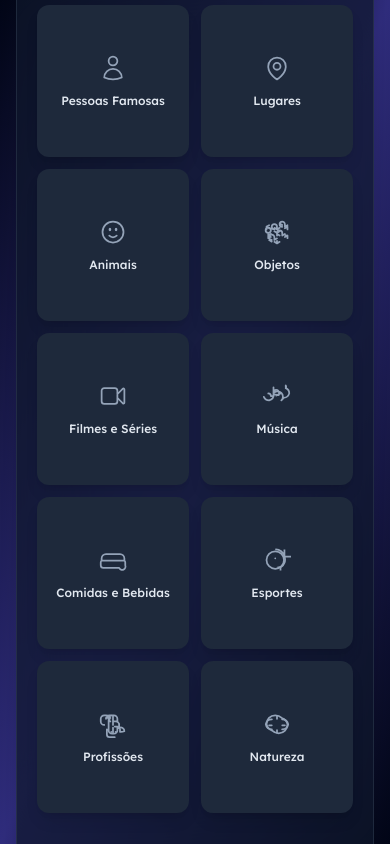
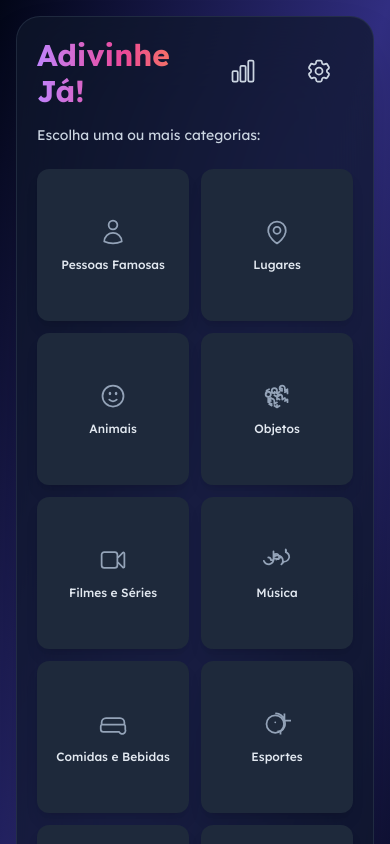
Before and after one commit to demonurgo/adivinhe, a React (Vite) app: page / in a window 390 px wide. Shown: the top 844 px of the page. Built offline with nearby package versions, Linux system fonts and the light colour scheme; no server answers.

Commit message:
feat: implementar controle de scroll durante o jogo; permitir scroll em telas não relacionadas ao jogo

```diff
--- a/App.tsx
+++ b/App.tsx
@@ -45,6 +45,28 @@ const App: React.FC = () => {
   // Game Settings
   const [gameDuration, setGameDuration] = useState<number>(GAME_DURATION_SECONDS);
   const [difficulty, setDifficulty] = useState<Difficulty>(DIFFICULTIES.find(d => d.id === 'medio') || DIFFICULTIES[1]);
+
+  // Effect para controlar scroll apenas durante o jogo
+  useEffect(() => {
+    const body = document.body;
+    const root = document.getElementById('root');
+
+    if (currentScreen === GameScreenState.Playing) {
+      // Adicionar classes para bloquear scroll durante o jogo
+      body.classList.add('game-screen-active');
+      if (root) root.classList.add('game-screen-active');
+    } else {
+      // Remover classes para permitir scroll nas outras telas
+      body.classList.remove('game-screen-active');
+      if (root) root.classList.remove('game-screen-active');
+    }
+
+    // Cleanup function
+    return () => {
+      body.classList.remove('game-screen-active');
+      if (root) root.classList.remove('game-screen-active');
+    };
+  }, [currentScreen]);
 
   useEffect(() => {
     const geminiApiKey = import.meta.env.VITE_GEMINI_API_KEY;
@@ -307,7 +329,7 @@ const App: React.FC = () => {
   };
 
   return (
-    <div className="min-h-screen min-h-[100vh] min-h-[100dvh] w-full h-full flex flex-col items-center justify-center p-4 overflow-hidden no-overscroll">
+    <div className="min-h-screen min-h-[100vh] min-h-[100dvh] w-full h-full flex flex-col items-center justify-center p-4 overflow-y-auto no-overscroll">
       {/* Status de conectividade */}
       {!isOnline && (
         <div className="fixed top-0 left-0 right-0 bg-yellow-600 text-white text-center py-2 px-4 text-sm z-40">
--- a/components/CategorySelectionScreen.tsx
+++ b/components/CategorySelectionScreen.tsx
@@ -46,7 +46,7 @@ const CategorySelectionScreen: React.FC<CategorySelectionScreenProps> = ({
 
   return (
     <>
-      <div className="w-full max-w-3xl mx-auto p-5 sm:p-8 bg-slate-900/70 backdrop-blur-2xl rounded-3xl shadow-2xl border border-slate-700/50">
+      <div className="w-full max-w-3xl mx-auto p-5 sm:p-8 bg-slate-900/70 backdrop-blur-2xl rounded-3xl shadow-2xl border border-slate-700/50 allow-scroll">
         <div className="flex justify-between items-center mb-4 sm:mb-6">
           <h1 className="text-3xl sm:text-4xl lg:text-5xl font-bold text-gradient bg-gradient-to-r from-purple-400 via-pink-500 to-orange-400">
             Adivinhe Já!
--- a/index.css
+++ b/index.css
@@ -53,34 +53,26 @@
 
 /* Otimizações para landscape em mobile */
 @media (orientation: landscape) and (max-width: 1024px) and (max-height: 500px) {
-  html, body {
+  /* Apenas aplicar restrições quando em tela de jogo */
+  body.game-screen-active {
     height: 100vh;
     height: calc(var(--vh, 1vh) * 100);
-    /* Preservar o background gradiente */
-    background: linear-gradient(to bottom right, #020617, #312e81, #020617) !important;
-    background-attachment: fixed !important;
-    background-size: cover !important;
-    background-repeat: no-repeat !important;
-    color: #f1f5f9 !important;
-  }
-
-  body {
-    /* Forçar landscape sem barras */
-    -webkit-user-select: none;
-    -webkit-touch-callout: none;
-    -webkit-tap-highlight-color: transparent;
+    overflow: hidden;
     overscroll-behavior: none;
-    /* Manter background */
+    position: fixed;
+    top: 0;
+    left: 0;
+    right: 0;
+    bottom: 0;
     background: linear-gradient(to bottom right, #020617, #312e81, #020617) !important;
     background-attachment: fixed !important;
     color: #f1f5f9 !important;
   }
 
-  #root {
+  #root.game-screen-active {
     height: 100vh;
     height: calc(var(--vh, 1vh) * 100);
     overflow: hidden;
-    /* Garantir fundo transparente para mostrar o gradiente do body */
     background: transparent !important;
   }
 
@@ -110,9 +102,8 @@
   html {
     /* Scroll suave */
     scroll-behavior: smooth;
-    /* Fixar viewport no mobile */
+    /* Altura completa */
     height: 100%;
-    overflow: hidden;
     /* Garantir que o background seja aplicado */
     background: linear-gradient(to bottom right, #020617, #312e81, #020617) !important;
     background-attachment: fixed;
@@ -120,24 +111,21 @@
 
   body {
     /* Prevenir bounce no iOS */
-    overscroll-behavior: none;
+    overscroll-behavior-x: none; /* Apenas horizontal */
     /* Otimizar rendering */
     -webkit-font-smoothing: antialiased;
     -moz-osx-font-smoothing: grayscale;
-    /* Fixar altura completa e prevenir scroll */
-    height: 100%;
-    overflow: hidden;
-    position: fixed;
-    top: 0;
-    left: 0;
-    right: 0;
-    bottom: 0;
-    /* Prevenir pull-to-refresh e outras ações de swipe */
+    /* Altura completa */
+    min-height: 100%;
+    /* Permitir scroll vertical, mas controlar horizontal */
+    overflow-x: hidden;
+    overflow-y: auto;
+    /* Prevenir ações de swipe horizontais indesejadas */
     -webkit-overflow-scrolling: touch;
     -webkit-user-select: none;
     -webkit-touch-callout: none;
     -webkit-tap-highlight-color: rgba(0, 0, 0, 0);
-    /* IMPORTANTE: Garantir que o background gradiente seja mantido */
+    /* Background gradiente */
     background: linear-gradient(to bottom right, #020617, #312e81, #020617) !important;
     background-attachment: fixed;
     background-size: cover;
@@ -146,13 +134,34 @@
   }
 
   #root {
-    /* Garantir que o root também ocupe toda a tela */
-    height: 100vh;
+    /* Altura mínima completa */
+    min-height: 100vh;
     width: 100vw;
-    overflow: hidden;
-    position: relative;
     /* Fundo transparente para mostrar o gradiente do body */
     background: transparent;
+  }
+
+  /* Classe especial para tela de jogo (sem scroll) */
+  .game-screen-active {
+    overflow: hidden !important;
+    position: fixed !important;
+    top: 0;
+    left: 0;
+    right: 0;
+    bottom: 0;
+  }
+
+  /* Garantir que quando não estiver no jogo, o scroll funcione */
+  body:not(.game-screen-active) {
+    overflow-y: auto !important;
+    position: static !important;
+    height: auto !important;
+  }
+
+  #root:not(.game-screen-active) {
+    height: auto !important;
+    min-height: 100vh !important;
+    overflow: visible !important;
   }
 }
 
@@ -233,6 +242,21 @@
     -webkit-overscroll-behavior-y: none;
   }
 
+  /* Classe para permitir scroll em elementos específicos */
+  .allow-scroll {
+    overflow-y: auto;
+    -webkit-overflow-scrolling: touch;
+    overscroll-behavior: contain;
+  }
+
+  /* Container scrollável para listas longas */
+  .scrollable-container {
+    max-height: 70vh;
+    overflow-y: auto;
+    -webkit-overflow-scrolling: touch;
+    overscroll-behavior: contain;
+  }
+
   /* Classes de feedback visual */
   .feedback-correct {
     background-color: rgba(34, 197, 94, 0.3);
@@ -302,43 +326,31 @@
     @apply min-h-[44px] min-w-[44px];
   }
 
-  html, body {
-    /* Garantir viewport fixo completo no mobile */
-    height: 100%;
-    height: 100vh; /* Fallback para navegadores antigos */
-    height: calc(var(--vh, 1vh) * 100); /* Custom property para mobile */
-    height: 100dvh; /* Dynamic viewport height para mobile moderno */
+  /* Apenas aplicar restrições quando em tela de jogo */
+  body.game-screen-active {
+    height: 100vh;
+    height: calc(var(--vh, 1vh) * 100);
+    height: 100dvh;
     overflow: hidden;
     overscroll-behavior: none;
+    position: fixed;
+    top: 0;
+    left: 0;
+    right: 0;
+    bottom: 0;
     -webkit-overflow-scrolling: touch;
-    position: fixed;
     touch-action: manipulation;
-    /* Manter o background gradiente */
     background: linear-gradient(to bottom right, #020617, #312e81, #020617) !important;
     background-attachment: fixed;
     color: #f1f5f9 !important;
   }
 
-  body {
-    /* Adicionar configurações específicas para iOS Safari */
-    -webkit-user-select: none;
-    -webkit-touch-callout: none;
-    -webkit-tap-highlight-color: transparent;
-    /* Prevenir zoom no double tap */
-    touch-action: manipulation;
-    /* Garantir background gradiente */
-    background: linear-gradient(to bottom right, #020617, #312e81, #020617) !important;
-    color: #f1f5f9 !important;
-  }
-
-  #root {
-    height: 100%;
+  #root.game-screen-active {
     height: 100vh;
     height: calc(var(--vh, 1vh) * 100);
     height: 100dvh;
     overflow: hidden;
     touch-action: manipulation;
-    /* Garantir fundo transparente para mostrar o gradiente do body */
     background: transparent !important;
   }
 }
--- a/index.html
+++ b/index.html
@@ -175,17 +175,27 @@
         }
       });
 
-      // Prevenir pull-to-refresh e outros gestos indesejados no mobile
+      // Prevenir pull-to-refresh APENAS quando em tela de jogo
       let lastTouchY = 0;
       let preventPullToRefresh = false;
 
       document.addEventListener('touchstart', function(e) {
+        // Apenas prevenir se estiver na tela de jogo
+        if (!document.body.classList.contains('game-screen-active')) {
+          return;
+        }
+
         if (e.touches.length !== 1) return;
         lastTouchY = e.touches[0].clientY;
         preventPullToRefresh = window.pageYOffset === 0;
       }, { passive: false });
 
       document.addEventListener('touchmove', function(e) {
+        // Apenas prevenir se estiver na tela de jogo
+        if (!document.body.classList.contains('game-screen-active')) {
+          return;
+        }
+
         const touchY = e.touches[0].clientY;
         const touchYDelta = touchY - lastTouchY;
         lastTouchY = touchY;
@@ -197,18 +207,20 @@
           }
         }
 
-        // Prevenir scroll horizontal e vertical indesejado
+        // Prevenir scroll vertical/horizontal indesejado apenas durante o jogo
         if (Math.abs(touchYDelta) > 5) {
           e.preventDefault();
         }
       }, { passive: false });
 
-      // Prevenir scroll com wheel no desktop quando necessário
+      // Prevenir scroll com wheel apenas durante o jogo
       document.addEventListener('wheel', function(e) {
-        // Permitir scroll apenas em elementos específicos se necessário
-        if (!e.target.closest('.allow-scroll')) {
-          e.preventDefault();
+        // Apenas prevenir se estiver na tela de jogo
+        if (!document.body.classList.contains('game-screen-active')) {
+          return;
         }
+
+        e.preventDefault();
       }, { passive: false });
 
       // Configurar height dinâmica para viewport móvel
```
